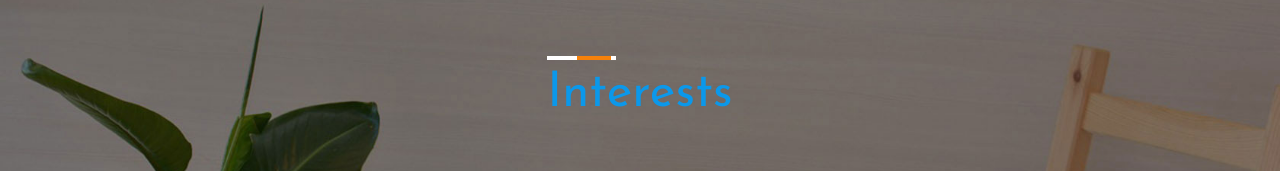
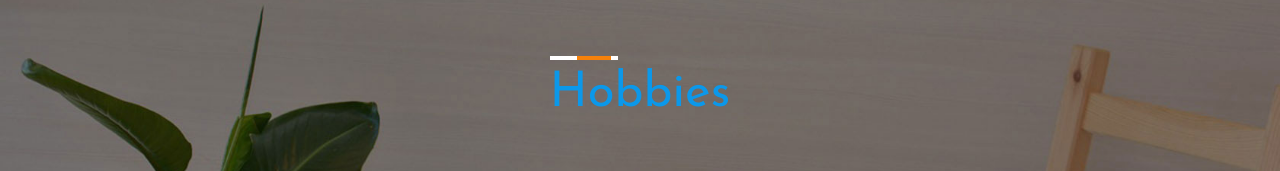
Before and after one commit to SaranyaS18/SaranyaS18.github.io, a plain HTML site: page index.html in a window 1280 px wide. Shown: the part 1859-2030 px from the top of the page. Drawn offline with Linux system fonts and the light colour scheme.

Commit message:
initial version

```diff
--- a/index.html
+++ b/index.html
@@ -201,7 +201,7 @@ function hideURLbar(){ window.scrollTo(0,1); } </script>
 <!-- interests -->
 <div class="intra-w3l">
 	<div class="container">
-		<h3 class="w3l-title">Interests</h3>
+		<h3 class="w3l-title">Hobbies</h3>
 		<div class="agile-w3l-in">
 			<i class="fa fa-pencil" aria-hidden="true"></i>
 			<p>PAINTING</p>
```
